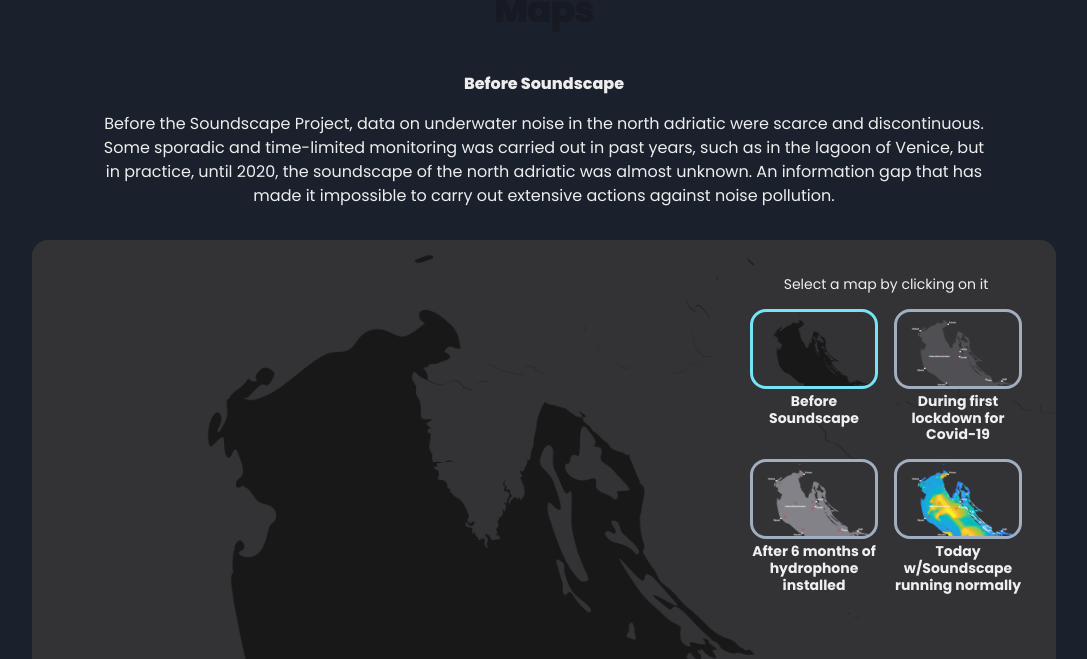
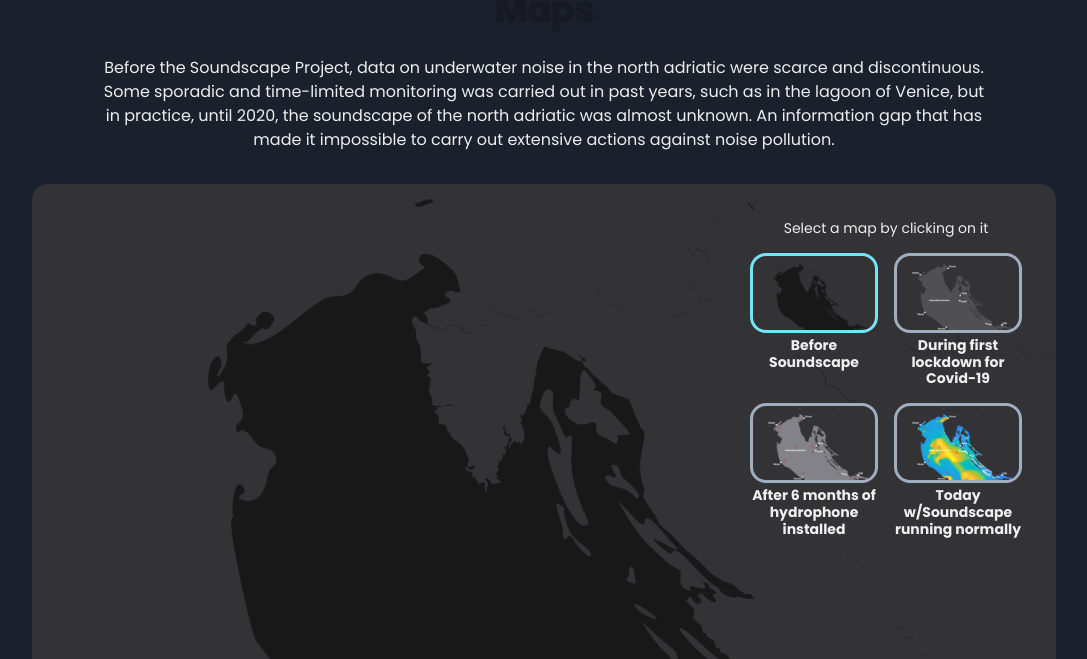
Before and after one commit to 16am/soundscape, a React (Create React App) app: page /maps in a window 1280 px wide. Shown: the part 141-800 px from the top of the page, without its empty margins (96-1183 px from the left). Built offline with nearby package versions, Linux system fonts and the light colour scheme.

Commit message:
toglie titolo duplicato varie mappe

```diff
--- a/src/components/Maps.jsx
+++ b/src/components/Maps.jsx
@@ -182,9 +182,9 @@ export function Maps({ language }) {
         </Box>
 
         <Flex px={{ base: 0, sm: 16 }} flexDir="column">
-          <Flex w="full" justifyContent="center" my="4" fontWeight="extrabold">
+          {/* <Flex w="full" justifyContent="center" my="4" fontWeight="extrabold">
             {keyMoments[selectedMap].title}
-          </Flex>
+          </Flex> */}
 
           <Flex w="full" justifyContent="center" mb="8" fontWeight="regular">
             {keyMoments[selectedMap].description}
```
